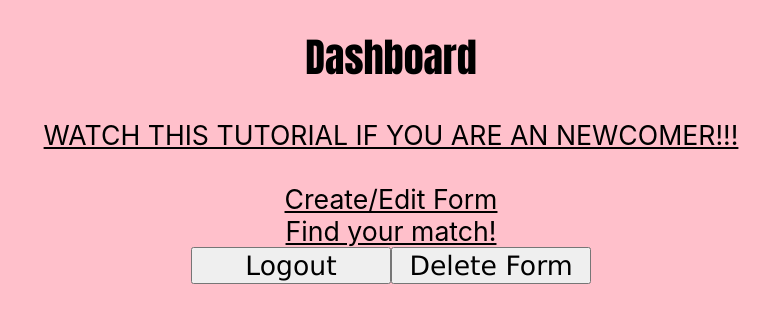
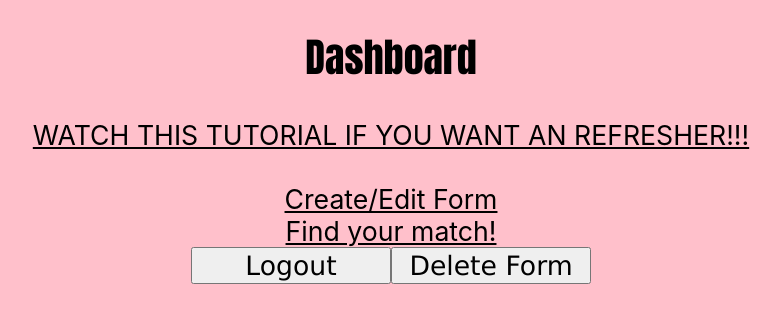
Before and after one commit to Coder2195Text/civilized-matcher-archive, a Next.js app: page /dashboard in a window 1280 px wide. Shown: the top 322 px of the page, without its empty margins (249-1030 px from the left). Built offline with nearby package versions, Linux system fonts and the light colour scheme; no server answers; sample sign-in values are in the browser's storage.

Commit message:
refreser

```diff
--- a/pages/dashboard.tsx
+++ b/pages/dashboard.tsx
@@ -22,7 +22,7 @@ export default function Dashboard() {
       <h1>Dashboard</h1>
       <br />
       <Link href="/tutorial">
-        WATCH THIS TUTORIAL IF YOU ARE AN NEWCOMER!!!
+        WATCH THIS TUTORIAL IF YOU WANT AN REFRESHER!!!
       </Link>
       <br />
       <br />
```
